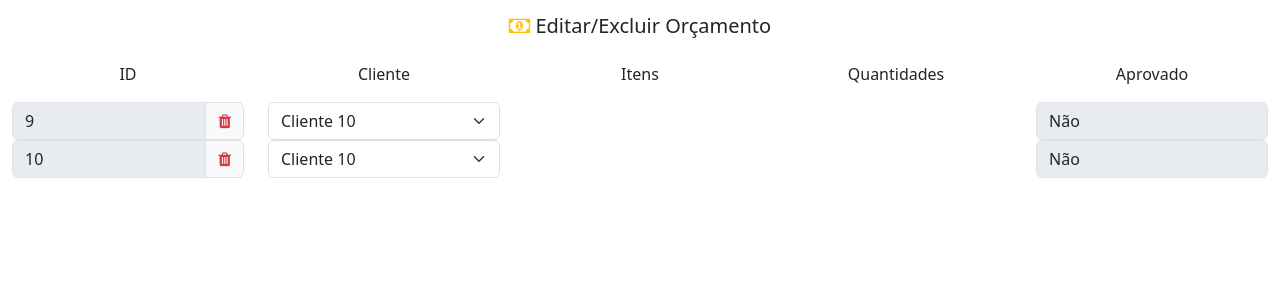
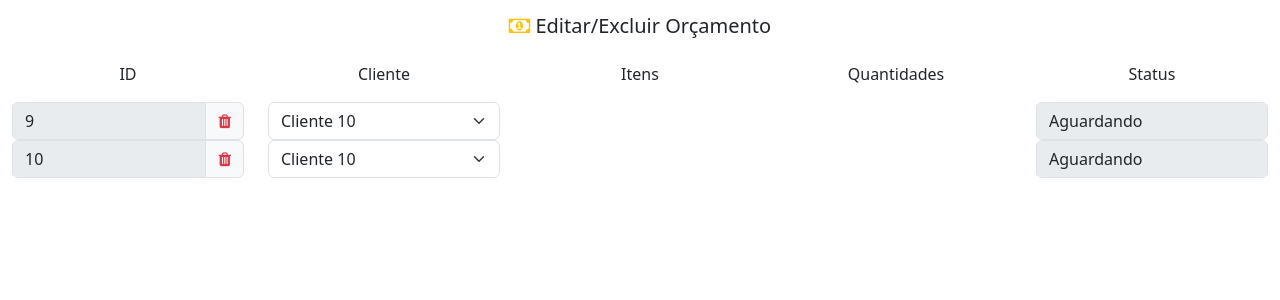
Before and after one commit to rodrigo-salinet/ggtest, a PHP site: page /editar_orcamento.php in a window 1280 px wide. Shown: the part 58-358 px from the top of the page. Run offline with PHP 8.4, Linux system fonts and the light colour scheme; a user stored in the database is signed in; data comes from the database, SQL or seed files in the repository; data that the repository does not hold is empty; some libraries are stand-ins or nearby versions.

Commit message:
🚸  chg status orcamento

```diff
--- a/editar_orcamento.php
+++ b/editar_orcamento.php
@@ -44,7 +44,7 @@ $id_usuario = $_SESSION['id_usuario'];
                     Quantidades
                 </div>
                 <div class="col text-center">
-                    Aprovado
+                    Status
                 </div>
             </div>
             <?php
@@ -56,11 +56,15 @@ $id_usuario = $_SESSION['id_usuario'];
                     $orcamentos = mysqli_fetch_array($sql_orcamentos);
                     $id_orcamento = $orcamentos['id'];
                     $id_cliente_orcamento = $orcamentos['id_cliente'];
-                    $orcamento_aprovado = $orcamentos['aprovado'];
-                    if ($orcamento_aprovado == 0) {
-                        $orcamento_aprovado = "Não";
-                    } else {
-                        $orcamento_aprovado = "Sim";
+                    $id_status_orcamento = $orcamentos['id_status_orcamento'];
+
+                    $str_sql_status_orcamento = "select * from `tbl_status_orcamento` where `id` = $id_status_orcamento;";
+                    $sql_status_orcamento = mysqli_query($conexao, $str_sql_status_orcamento);
+                    $qtd_status_orcamento = mysqli_num_rows($sql_status_orcamento);
+
+                    for ($s = 0; $s < $qtd_status_orcamento; $s++) {
+                        $status_orcamento = mysqli_fetch_array($sql_status_orcamento);
+                        $status = $status_orcamento['status'];
                     }
             ?>
             <div class="row" id="div_row_orcamento<?php echo $id_orcamento; ?>">
@@ -145,7 +149,7 @@ $id_usuario = $_SESSION['id_usuario'];
                     ?>
                 </div>
                 <div class="col text-center">
-                    <input type="text" class="form-control" id="txt_editar_orcamento_aprovado<?php echo $id_orcamento; ?>" value="<?php echo $orcamento_aprovado; ?>" disabled />
+                    <input type="text" class="form-control" id="status<?php echo $id_orcamento; ?>" value="<?php echo $status; ?>" disabled />
                 </div>
             </div>
             <?php } ?>
```
